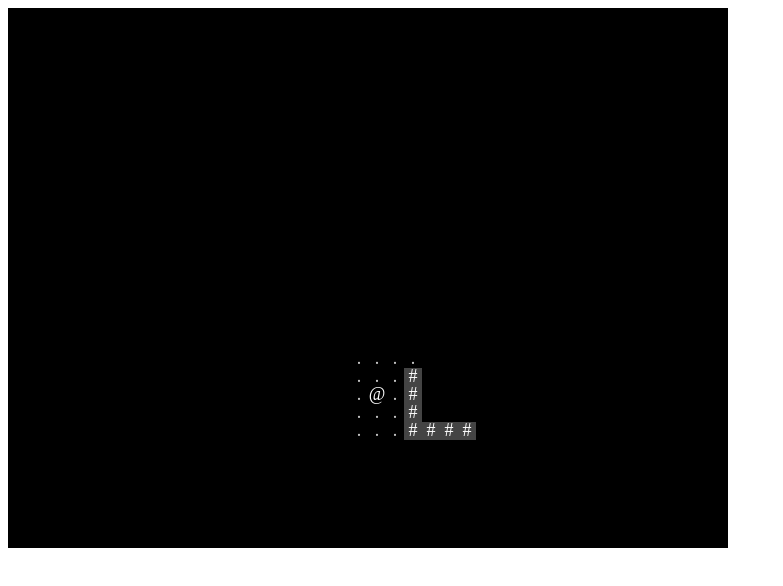
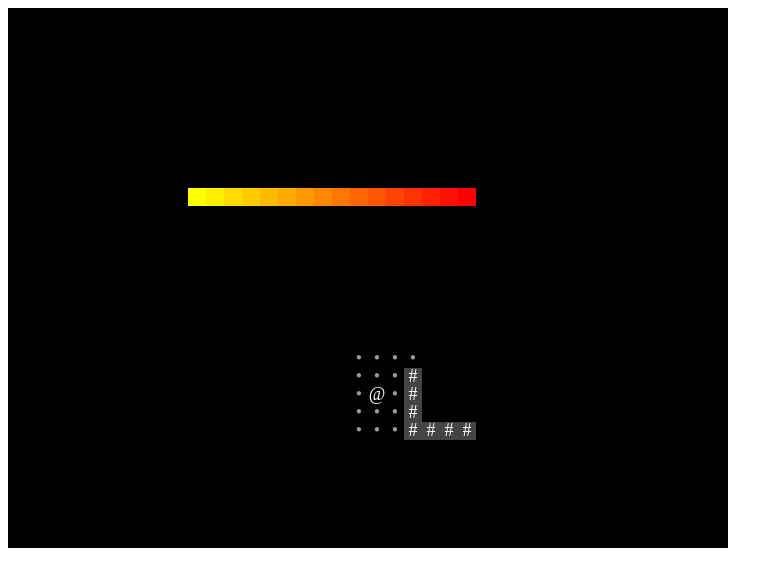
Before and after one commit to maetl/overprint, a website: page test.html in a window 1280 px wide. Shown: the whole page, without its empty margins (0-783 px from the left). Drawn offline with Linux system fonts and the light colour scheme.

Commit message:
Test rendering Unicode characters

```diff
--- a/test.html
+++ b/test.html
@@ -1,3 +1,4 @@
+<meta http-equiv="content-type" charset="utf-8">
 <canvas id="demo"></canvas>
 <script src="terminal.js"></script>
 <script>
@@ -5,22 +6,39 @@ var canvas = document.getElementById("demo");
 var terminal = new Overprint.Terminal(40, 30, canvas);
 terminal.render();
 
-terminal.writeGlyph(19, 19, Overprint.Glyph(".", "#ccc"));
-terminal.writeGlyph(19, 20, Overprint.Glyph(".", "#ccc"));
-terminal.writeGlyph(19, 21, Overprint.Glyph(".", "#ccc"));
-terminal.writeGlyph(19, 22, Overprint.Glyph(".", "#ccc"));
-terminal.writeGlyph(19, 23, Overprint.Glyph(".", "#ccc"));
-terminal.writeGlyph(20, 19, Overprint.Glyph(".", "#ccc"));
-terminal.writeGlyph(21, 19, Overprint.Glyph(".", "#ccc"));
-terminal.writeGlyph(22, 19, Overprint.Glyph(".", "#ccc"));
-terminal.writeGlyph(20, 20, Overprint.Glyph(".", "#ccc"));
+terminal.writeGlyph(10, 10, Overprint.Glyph(Overprint.Char.NULL, 'black', '#ff0'));
+terminal.writeGlyph(11, 10, Overprint.Glyph(Overprint.Char.NULL, 'black', '#fe0'));
+terminal.writeGlyph(12, 10, Overprint.Glyph(Overprint.Char.NULL, 'black', '#fd0'));
+terminal.writeGlyph(13, 10, Overprint.Glyph(Overprint.Char.NULL, 'black', '#fc0'));
+terminal.writeGlyph(14, 10, Overprint.Glyph(Overprint.Char.NULL, 'black', '#fb0'));
+terminal.writeGlyph(15, 10, Overprint.Glyph(Overprint.Char.NULL, 'black', '#fa0'));
+terminal.writeGlyph(16, 10, Overprint.Glyph(Overprint.Char.NULL, 'black', '#f90'));
+terminal.writeGlyph(17, 10, Overprint.Glyph(Overprint.Char.NULL, 'black', '#f80'));
+terminal.writeGlyph(18, 10, Overprint.Glyph(Overprint.Char.NULL, 'black', '#f70'));
+terminal.writeGlyph(19, 10, Overprint.Glyph(Overprint.Char.NULL, 'black', '#f60'));
+terminal.writeGlyph(20, 10, Overprint.Glyph(Overprint.Char.NULL, 'black', '#f50'));
+terminal.writeGlyph(21, 10, Overprint.Glyph(Overprint.Char.NULL, 'black', '#f40'));
+terminal.writeGlyph(22, 10, Overprint.Glyph(Overprint.Char.NULL, 'black', '#f30'));
+terminal.writeGlyph(23, 10, Overprint.Glyph(Overprint.Char.NULL, 'black', '#f20'));
+terminal.writeGlyph(24, 10, Overprint.Glyph(Overprint.Char.NULL, 'black', '#f10'));
+terminal.writeGlyph(25, 10, Overprint.Glyph(Overprint.Char.NULL, 'black', '#f00'));
+
+terminal.writeGlyph(19, 19, Overprint.Glyph("•", "#999"));
+terminal.writeGlyph(19, 20, Overprint.Glyph("•", "#999"));
+terminal.writeGlyph(19, 21, Overprint.Glyph("•", "#999"));
+terminal.writeGlyph(19, 22, Overprint.Glyph("•", "#999"));
+terminal.writeGlyph(19, 23, Overprint.Glyph("•", "#999"));
+terminal.writeGlyph(20, 19, Overprint.Glyph("•", "#999"));
+terminal.writeGlyph(21, 19, Overprint.Glyph("•", "#999"));
+terminal.writeGlyph(22, 19, Overprint.Glyph("•", "#999"));
+terminal.writeGlyph(20, 20, Overprint.Glyph("•", "#999"));
 terminal.writeGlyph(20, 21, Overprint.Glyph("@", "#fff"));
-terminal.writeGlyph(20, 22, Overprint.Glyph(".", "#ccc"));
-terminal.writeGlyph(20, 23, Overprint.Glyph(".", "#ccc"));
-terminal.writeGlyph(21, 20, Overprint.Glyph(".", "#ccc"));
-terminal.writeGlyph(21, 21, Overprint.Glyph(".", "#ccc"));
-terminal.writeGlyph(21, 22, Overprint.Glyph(".", "#ccc"));
-terminal.writeGlyph(21, 23, Overprint.Glyph(".", "#ccc"));
+terminal.writeGlyph(20, 22, Overprint.Glyph("•", "#999"));
+terminal.writeGlyph(20, 23, Overprint.Glyph("•", "#999"));
+terminal.writeGlyph(21, 20, Overprint.Glyph("•", "#999"));
+terminal.writeGlyph(21, 21, Overprint.Glyph("•", "#999"));
+terminal.writeGlyph(21, 22, Overprint.Glyph("•", "#999"));
+terminal.writeGlyph(21, 23, Overprint.Glyph("•", "#999"));
 terminal.writeGlyph(22, 20, Overprint.Glyph("#", "#fff", "#444"));
 terminal.writeGlyph(22, 21, Overprint.Glyph("#", "#fff", "#444"));
 terminal.writeGlyph(22, 22, Overprint.Glyph("#", "#fff", "#444"));
```
